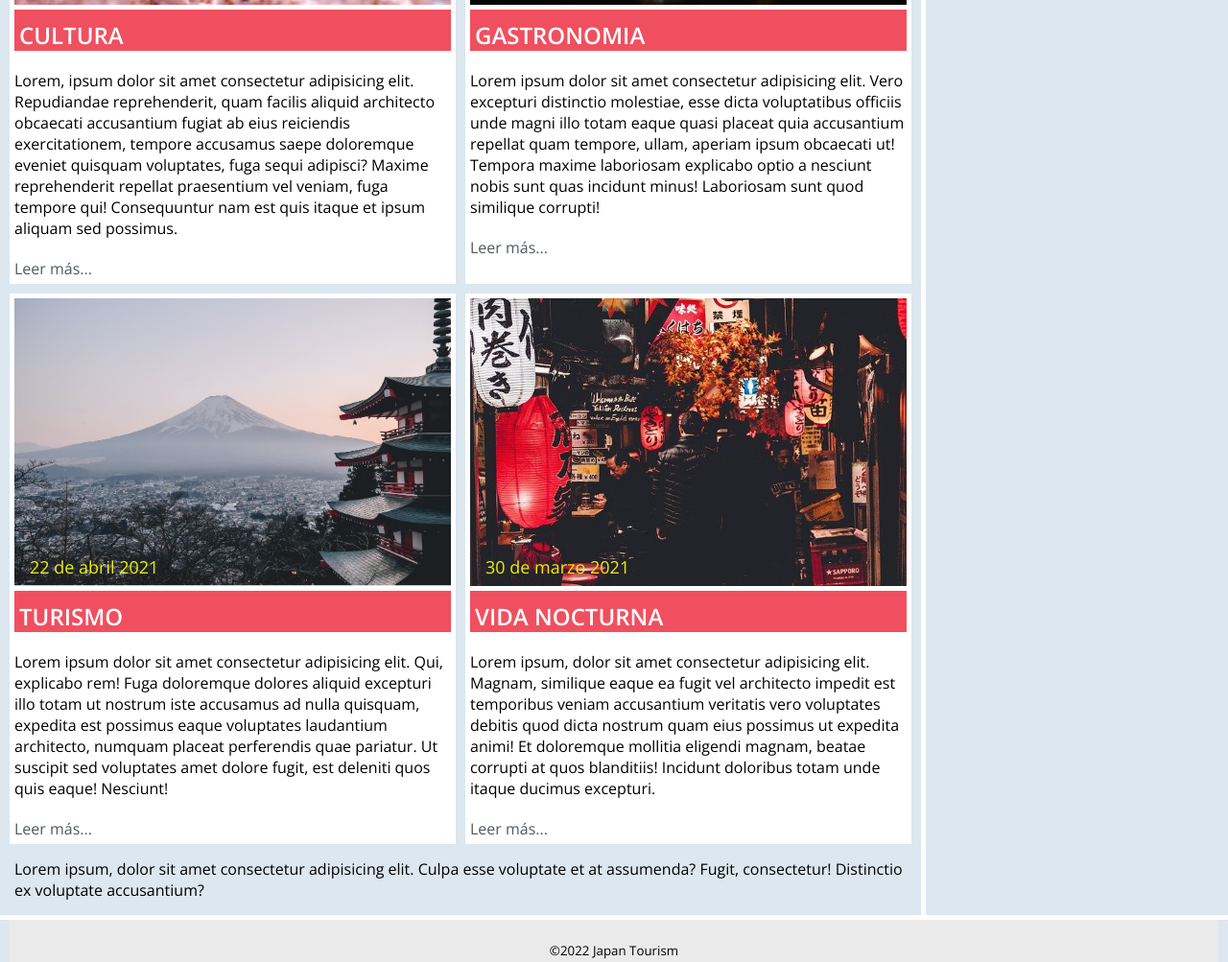
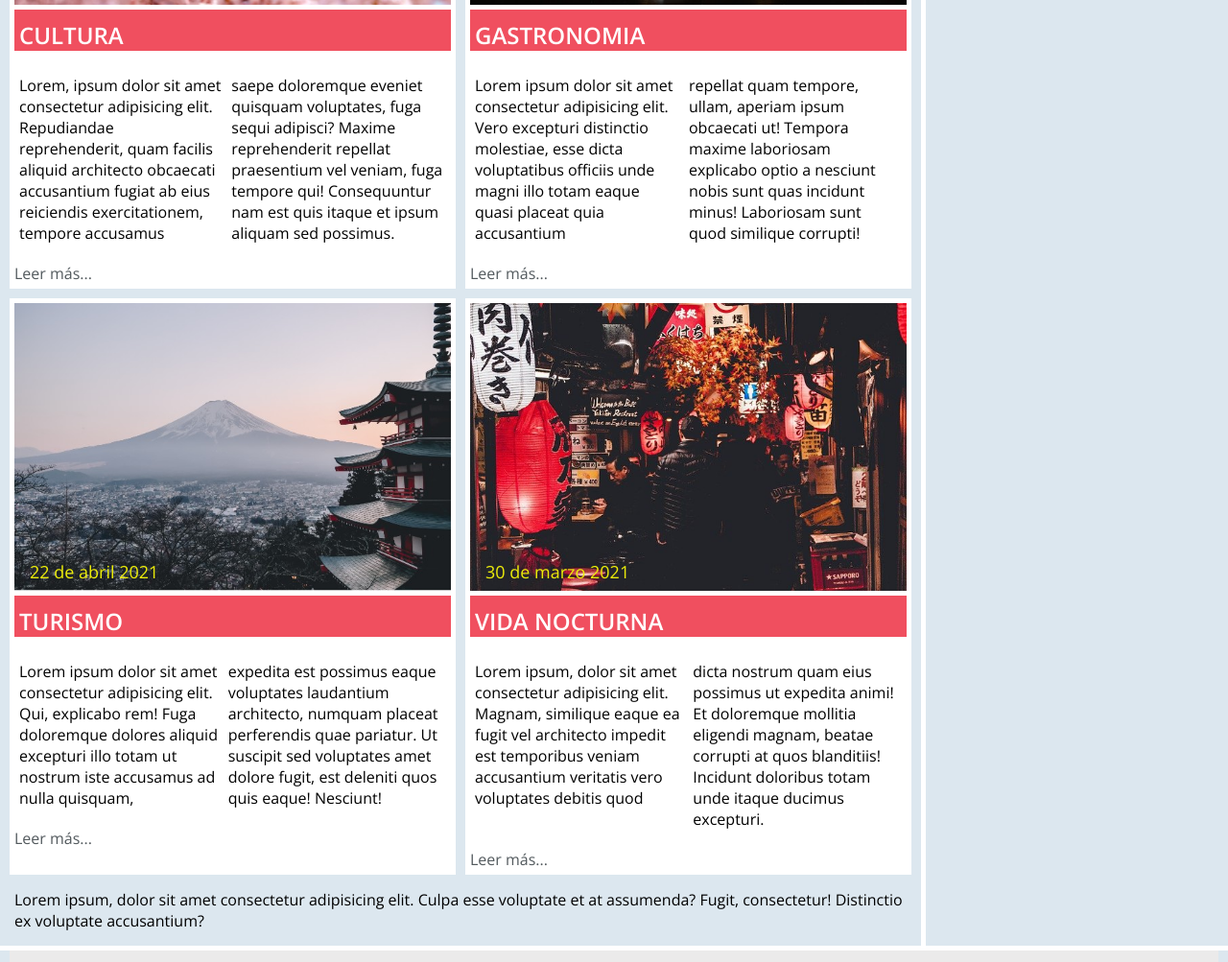
Before and after one commit to santosh-gauchan/Angular-sprint1, a plain HTML site: page Exercici-7/index.html in a window 1280 px wide. Shown: the part 604-1607 px from the top of the page at 96% size. Drawn offline with nearby package versions, Linux system fonts and the light colour scheme.

Commit message:
modified paragraph style of articles

```diff
--- a/Exercici-7/index.html
+++ b/Exercici-7/index.html
@@ -47,7 +47,9 @@
                         <div class="img-date">3 de mayo 2021</div>
                     </figure>
                     <h2>CULTURA</h2>
-                    <p>Lorem, ipsum dolor sit amet consectetur adipisicing elit. Repudiandae reprehenderit, quam facilis aliquid architecto obcaecati accusantium fugiat ab eius reiciendis exercitationem, tempore accusamus saepe doloremque eveniet quisquam voluptates, fuga sequi adipisci? Maxime reprehenderit repellat praesentium vel veniam, fuga tempore qui! Consequuntur nam est quis itaque et ipsum aliquam sed possimus.</p>
+                    <div class="p-container">
+                        <p>Lorem, ipsum dolor sit amet consectetur adipisicing elit. Repudiandae reprehenderit, quam facilis aliquid architecto obcaecati accusantium fugiat ab eius reiciendis exercitationem, tempore accusamus</p><p>saepe doloremque eveniet quisquam voluptates, fuga sequi adipisci? Maxime reprehenderit repellat praesentium vel veniam, fuga tempore qui! Consequuntur nam est quis itaque et ipsum aliquam sed possimus.</p>
+                    </div>
                     <a href="#">Leer más...</a>
                 </article>
                 <article class="art article2">
@@ -56,7 +58,9 @@
                         <div class="img-date">1 de mayo 2021</div>
                     </figure>
                     <h2>GASTRONOMIA</h2>
-                    <p>Lorem ipsum dolor sit amet consectetur adipisicing elit. Vero excepturi distinctio molestiae, esse dicta voluptatibus officiis unde magni illo totam eaque quasi placeat quia accusantium repellat quam tempore, ullam, aperiam ipsum obcaecati ut! Tempora maxime laboriosam explicabo optio a nesciunt nobis sunt quas incidunt minus! Laboriosam sunt quod similique corrupti!</p>
+                    <div class="p-container">
+                        <p>Lorem ipsum dolor sit amet consectetur adipisicing elit. Vero excepturi distinctio molestiae, esse dicta voluptatibus officiis unde magni illo totam eaque quasi placeat quia accusantium </p><p>repellat quam tempore, ullam, aperiam ipsum obcaecati ut! Tempora maxime laboriosam explicabo optio a nesciunt nobis sunt quas incidunt minus! Laboriosam sunt quod similique corrupti!</p>
+                    </div>
                     <a href="#">Leer más...</a>
                 </article>
                 <article class="art article3">
@@ -65,7 +69,9 @@
                         <div class="img-date">22 de abril 2021</div>
                     </figure>
                     <h2>TURISMO</h2>
-                    <p>Lorem ipsum dolor sit amet consectetur adipisicing elit. Qui, explicabo rem! Fuga doloremque dolores aliquid excepturi illo totam ut nostrum iste accusamus ad nulla quisquam, expedita est possimus eaque voluptates laudantium architecto, numquam placeat perferendis quae pariatur. Ut suscipit sed voluptates amet dolore fugit, est deleniti quos quis eaque! Nesciunt!</p>
+                    <div class="p-container">
+                        <p>Lorem ipsum dolor sit amet consectetur adipisicing elit. Qui, explicabo rem! Fuga doloremque dolores aliquid excepturi illo totam ut nostrum iste accusamus ad nulla quisquam, </p><p>expedita est possimus eaque voluptates laudantium architecto, numquam placeat perferendis quae pariatur. Ut suscipit sed voluptates amet dolore fugit, est deleniti quos quis eaque! Nesciunt!</p>
+                    </div>
                     <a href="#">Leer más...</a>
                 </article>
                 <article class="art article4">
@@ -74,7 +80,9 @@
                         <div class="img-date">30 de marzo 2021</div>
                     </figure>
                     <h2>VIDA NOCTURNA</h2>
-                    <p>Lorem ipsum, dolor sit amet consectetur adipisicing elit. Magnam, similique eaque ea fugit vel architecto impedit est temporibus veniam accusantium veritatis vero voluptates debitis quod dicta nostrum quam eius possimus ut expedita animi! Et doloremque mollitia eligendi magnam, beatae corrupti at quos blanditiis! Incidunt doloribus totam unde itaque ducimus excepturi.</p>
+                    <div class="p-container">
+                        <p>Lorem ipsum, dolor sit amet consectetur adipisicing elit. Magnam, similique eaque ea fugit vel architecto impedit est temporibus veniam accusantium veritatis vero voluptates debitis quod </p><p>dicta nostrum quam eius possimus ut expedita animi! Et doloremque mollitia eligendi magnam, beatae corrupti at quos blanditiis! Incidunt doloribus totam unde itaque ducimus excepturi.</p>
+                    </div>
                     <a href="#">Leer más...</a>
                 </article>
             </div>
--- a/Exercici-7/style.css
+++ b/Exercici-7/style.css
@@ -26,10 +26,10 @@ nav.menu {
     background-color: rgb(164, 164, 159);
     position: absolute;
     left: -480px;
-    top: 40px;
+    top: 38px;
     bottom: 0;
     text-align: center;
-
+    z-index: 1000;
 }
 header .container-menu {
 
@@ -151,7 +151,12 @@ section.article {
     text-decoration: none;
     color: #535a5e;
 }
-
+.p-container {
+    display: flex;
+ }
+.p-container p {
+    margin: 5px;
+}
 .article1 h2, .article2 h2, .article3 h2, .article4 h2 {
     background-color: hwb(354 27% 6% / 0.946);
     color: white;
@@ -244,7 +249,7 @@ footer {
     div.logo img{
         display: block;
     }
-    #burger-menu {
+    #burger-menu, #close-menu {
         display: none;
     }
     nav.menu {
```
Also changed, not shown: Exercici-7/script.js (indentation only).
